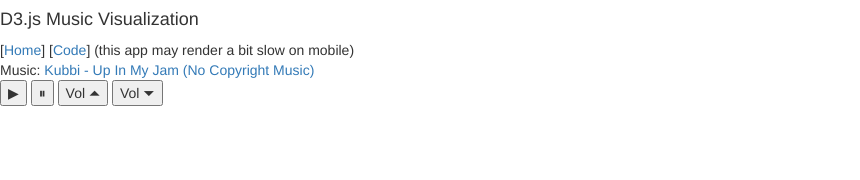
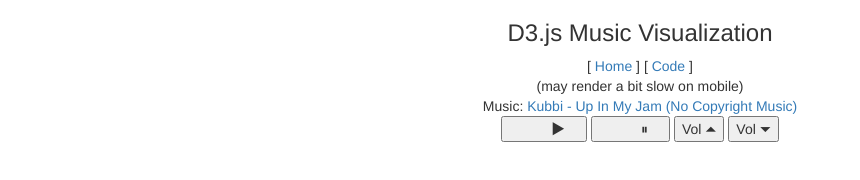
Before and after one commit to jonejkim/jonejkim.github.io, a plain HTML site: page music-vis-d3js/index.html in a window 1280 px wide. Shown: the whole page, without its empty margins (0-860 px from the left). Drawn offline with nearby package versions, Linux system fonts and the light colour scheme.

Commit message:
change layout

```diff
--- a/music-vis-d3js/index.html
+++ b/music-vis-d3js/index.html
@@ -30,17 +30,22 @@
 <body>
     <audio id="audioElem" src="./assets/kubbiJam.mp3" crossorigin="anonymous" ></audio>
 
-    <h4>D3.js Music Visualization</h4>
-    [<a href="https://vectors-of-qualia.net">Home</a>] [<a href="https://github.com/jonejkim/jonejkim.github.io/tree/master/music-vis-d3js">Code</a>] (this app may render a bit slow on mobile)
+    <div align="center">
+        <h3>D3.js Music Visualization</h3>
+        [ <a href="https://vectors-of-qualia.net">Home</a> ] [ <a href="https://github.com/jonejkim/jonejkim.github.io/tree/master/music-vis-d3js">Code</a> ]
+        <br>
+        (may render a bit slow on mobile)
         <br>
         Music: <a href="https://www.youtube.com/watch?v=cLX0cyh6_Ro">Kubbi - Up In My Jam (No Copyright Music)</a>
         <div>
-        <button onclick="document.getElementById('audioElem').play()">▶</button>
-        <button onclick="document.getElementById('audioElem').pause()">⏸</button>
+            <button onclick="document.getElementById('audioElem').play()">　　▶　　</button>
+            <button onclick="document.getElementById('audioElem').pause()">　　⏸　　</button>
             <button onclick="document.getElementById('audioElem').volume+=0.1">Vol ⏶︎</button>
             <button onclick="document.getElementById('audioElem').volume-=0.1">Vol ⏷︎</button>
         </div>
         <div id="musicVis"></div>
+    </div>
+
 
     <script src="consts.js"></script>
     <script src="processing.js"></script>
```
Lines whose indentation alone changed are shown as unchanged.
